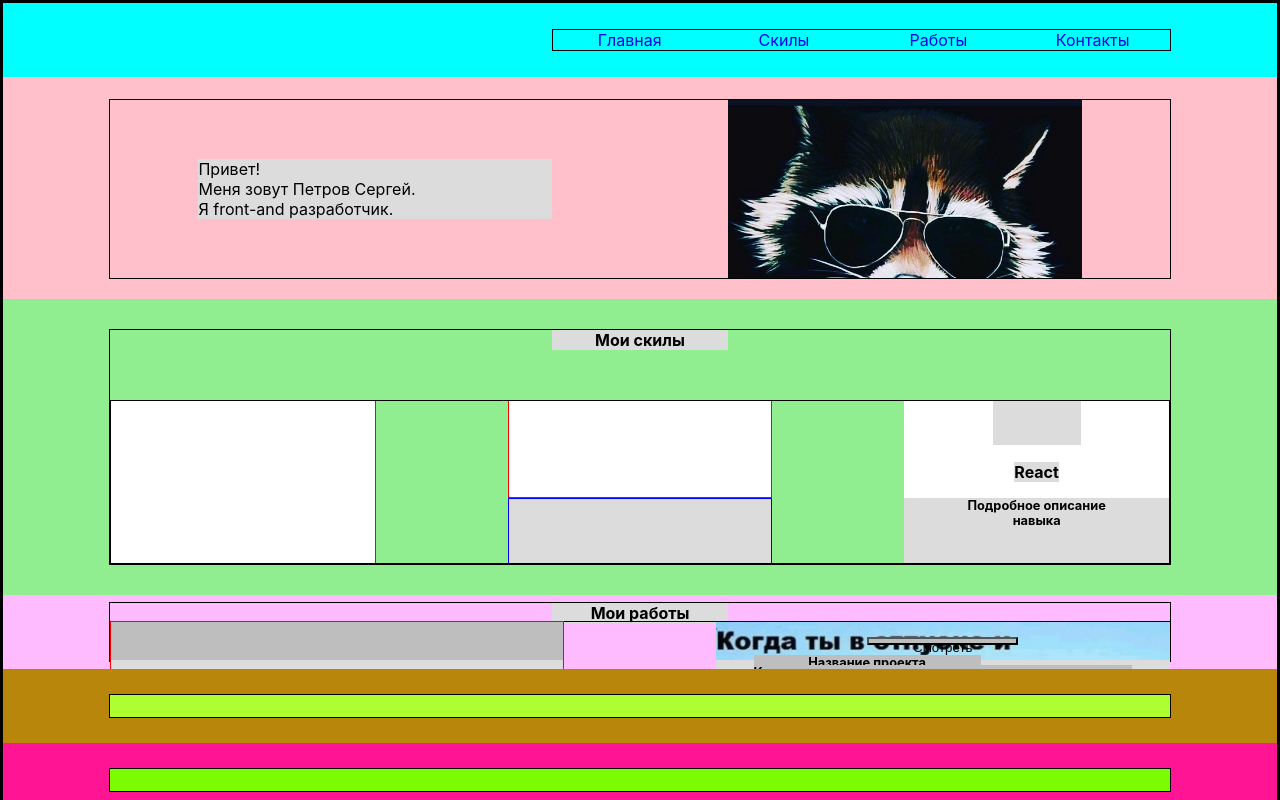
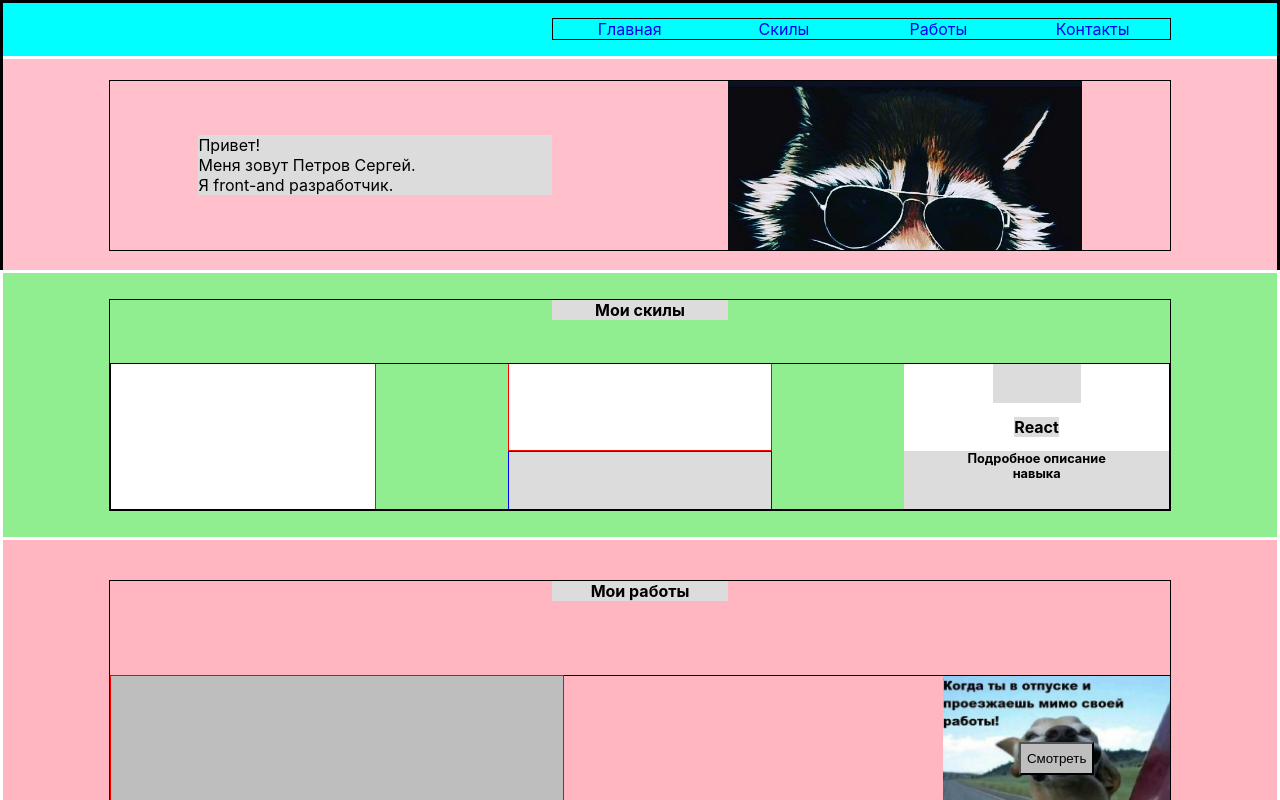
Before and after one commit to zerkalo70/portfolio, a React (Create React App) app: page / in a window 1280 px wide. Shown: the top 800 px of the page. Built offline with nearby package versions, Linux system fonts and the light colour scheme.

Commit message:
add izmeneniya

```diff
--- a/src/App.css
+++ b/src/App.css
@@ -6,27 +6,28 @@
   height: 40vmin;
 }
 
-.parent {
+.App {
   display: grid;
-  grid-template-columns: 1fr;
-  grid-template-rows: 1fr 3fr 4fr 1fr 1fr 1fr 1fr;
-  grid-template-areas: "A"
-  "B"
-  "C"
-  "D"
-  "E"
-  "F"
-  "G";
+  grid-template-columns: repeat(12, 1fr);
+  grid-template-rows: 20% 80% 100% 150% 50% 50% 50%;
+  grid-template-areas: "A A A A A A A A A A A A"
+  "B B B B B B B B B B B B"
+  "C C C C C C C C C C C C"
+  "D D D D D D D D D D D D"
+  "E E E E E E E E E E E E"
+  "F F F F F F F F F F F F"
+  "G G G G G G G G G G G G";
   background-color: white;
     text-align: center;
   color: white;
   border: 3px solid black;
+    grid-row-gap: 3px;
 }
 
 .A {
   display: grid;
   grid-template-columns: 1fr 1fr 1fr 1fr 1fr 1fr 1fr 1fr 1fr 1fr 1fr 1fr;
-  grid-template-rows: 20% 1fr 20%;
+  grid-template-rows: 20% 60% 20%;
   grid-template-areas:
   ". . . . . . . . . . . ."
   ". base-m base-m base-m base-m base-m base-m base-m base-m base-m base-m ."
@@ -42,6 +43,7 @@
     grid-template-rows: 1fr;
     grid-template-areas: ". . . . . menu menu menu menu menu menu menu";
     grid-area: base-m;
+    /*border: 1px solid black;*/
 }
 
 .menu {
@@ -142,7 +144,8 @@ a:hover {
 .skill {
     grid-area: sC;
     align-content: start;
-    align-self: start;background-color: gainsboro;
+    align-self: start;
+    background-color: gainsboro;
     color: black;
     font-weight: bold;
 }
@@ -240,15 +243,14 @@ a:hover {
             ". baseD baseD baseD baseD baseD baseD baseD baseD baseD baseD ."
             ". . . . . . . . . . . .";
     grid-area: D;
-  background-color: #FFBBFF;
+    background-color: lightpink;
 }
 
 .baseD {
     display: grid;
     grid-template-columns: 1fr 1fr 1fr 1fr 1fr 1fr 1fr 1fr 1fr 1fr 1fr 1fr;
     grid-template-rows: 30% 70%;
-    grid-template-areas: ". . . . . jD jD . . . . ."
-    "eD eD eD eD eD eD eD eD eD eD eD eD";
+    grid-template-areas: ". . . . . jD jD . . . . ." "eD eD eD eD eD eD eD eD eD eD eD eD";
     grid-area: baseD;
     border-top: 1px solid black;
     border-left: 1px solid black;
@@ -274,7 +276,7 @@ a:hover {
 
 .example1 {
     display: grid;
-    grid-template-columns: 1fr 1fr 1fr;
+    grid-template-columns: 1fr;
     grid-template-rows: 75% 25%;
     grid-template-areas: "e11 e11 e11"
     "e12 e12 e12";
@@ -294,7 +296,7 @@ a:hover {
 
 .example2 {
     display: grid;
-    grid-template-columns: 1fr 1fr 1fr 1fr;
+    grid-template-columns: 1fr;
     grid-template-rows: 75% 25%;
     grid-template-areas: ". e21 e21 e21"
     ". e22 e22 e22";
@@ -332,8 +334,9 @@ a:hover {
     grid-area: e22;
     background-color: gainsboro;
     color: black;
-    font-size: 80%;
+    font-size: 65%;
     font-weight: bold;
+    text-align: left;
 }
 
 span1 {
--- a/src/App.js
+++ b/src/App.js
@@ -3,7 +3,7 @@ import './App.css';
 
 function App() {
   return (
-      <div className="parent">
+      <div className="App">
         <div className="A">
         <div className="base-m">
           <div className="menu">
@@ -58,17 +58,15 @@ function App() {
               </div>
               <div className="examples">
                   <div className="example1">
-                <div className="example11">
-                </div>
-                <div className="example12">
-                </div>
+                      <div className="example11"></div>
+                      <div className="example12"></div>
                   </div>
                   <div className="example2">
                       <div className="example21">
                           <button className="kn">Смотреть</button>
                       </div>
                       <div className="example22">
-                    <span1>Название проекта</span1><br/>
+                          <span1>Название проекта</span1>
                           <span2>Краткое описание</span2>
                       </div>
                   </div>
```
Lines whose indentation alone changed are shown as unchanged.
